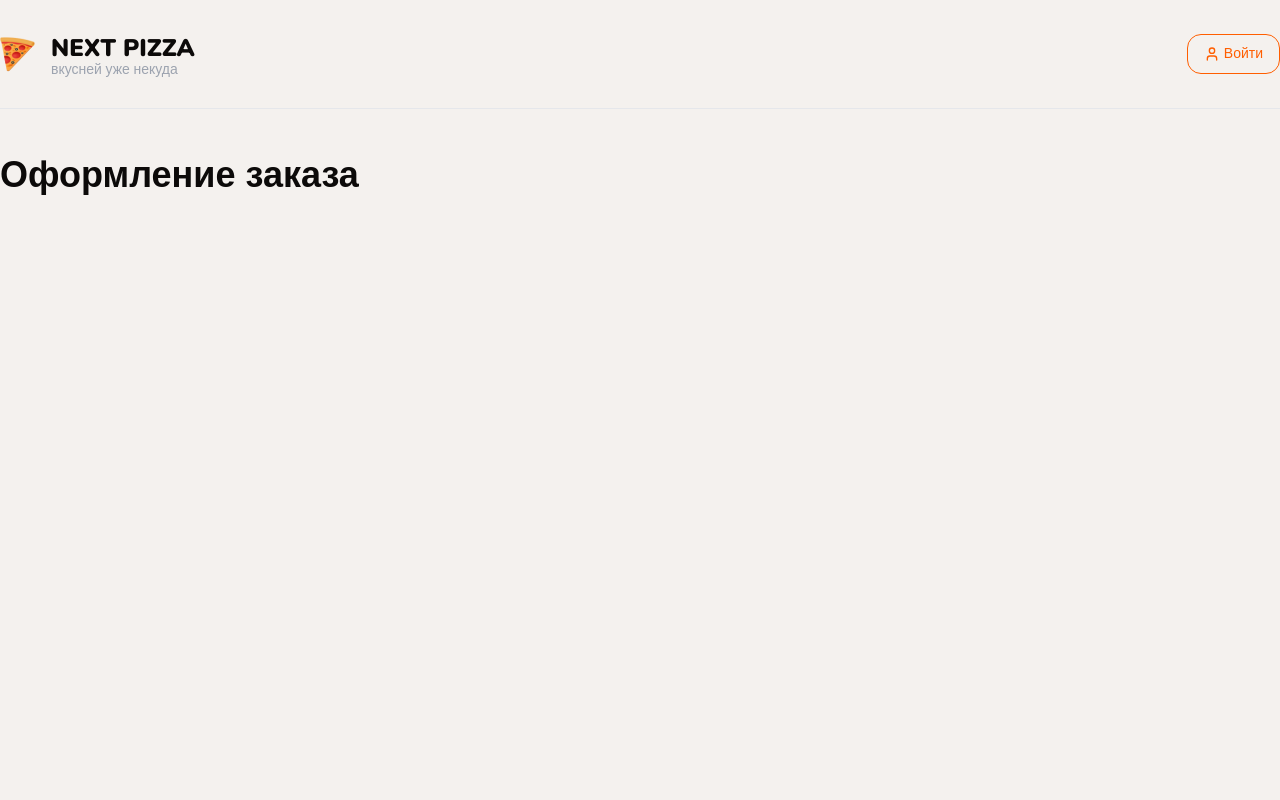
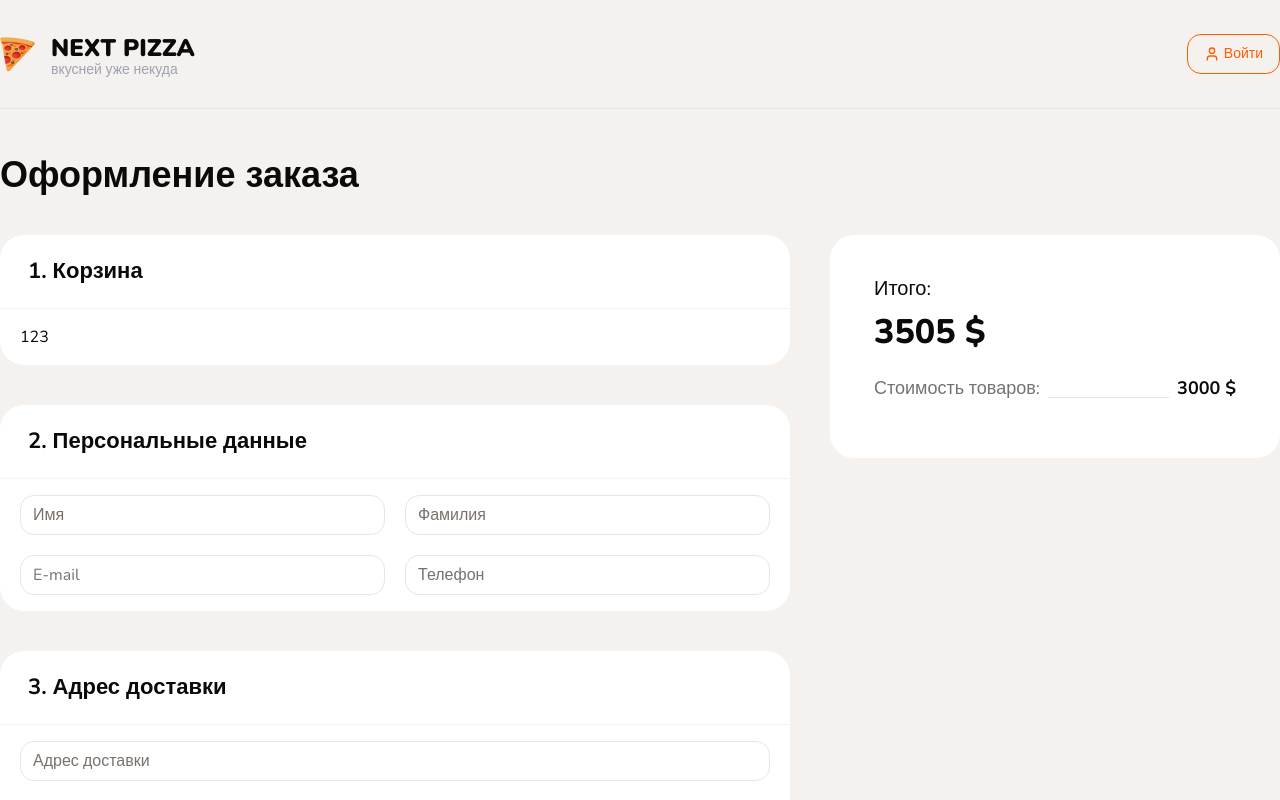
Before and after one commit to PerpetuumG/next_pizza_archakov, a Next.js app: page /checkout in a window 1280 px wide. Shown: the top 800 px of the page. Built offline with nearby package versions, Linux system fonts and the light colour scheme.

Commit message:
add checkoutItemDetails

```diff
--- a/app/(checkout)/checkout/page.tsx
+++ b/app/(checkout)/checkout/page.tsx
@@ -1,12 +1,45 @@
-import { Container, Title } from '@/shared/components/shared';
+import { CheckoutItemDetails, Container, Title, WhiteBlock } from '@/shared/components/shared';
+import { Input, Textarea } from '@/shared/components/ui';
 
 export default function CheckoutPage() {
   return (
     <Container className={'mt-10'}>
       <Title text={'Оформление заказа'} className={'font-extrabold mb-8 text-[36px]'}></Title>
 
+      <div className={'flex gap-10'}>
+        {/* Левый блок */}
+        <div className={'flex flex-col gap-10 flex-1 mb-20'}>
+          <WhiteBlock title={'1. Корзина'}>123</WhiteBlock>
 
+          <WhiteBlock title={'2. Персональные данные'}>
+            <div className={'grid grid-cols-2 gap-5'}>
+              <Input name={'firstName'} className={'text-base'} placeholder={'Имя'} />
+              <Input name={'lastName'} className={'text-base'} placeholder={'Фамилия'} />
+              <Input name={'email'} className={'text-base'} placeholder={'E-mail'} />
+              <Input name={'phone'} className={'text-base'} placeholder={'Телефон'} />
+            </div>
+          </WhiteBlock>
 
+          <WhiteBlock title={'3. Адрес доставки'}>
+            <div className={'flex flex-col gap-5'}>
+              <Input name={'firstName'} className={'text-base'} placeholder={'Адрес доставки'} />
+              <Textarea className={'text-base'} rows={5} placeholder={'Комментарий к заказу'} />
+            </div>
+          </WhiteBlock>
+        </div>
+
+        {/* Правый блок */}
+        <div className={'w-[450px]'}>
+          <WhiteBlock className={'p-6 sticky top-4'}>
+            <div className={'flex flex-col gap-1'}>
+              <span className={'text-xl'}>Итого: </span>
+              <span className={'text-[34px] font-extrabold'}>3505 $</span>
+            </div>
+
+            <CheckoutItemDetails title={'Стоимость товаров:'} value={'3000'} />
+          </WhiteBlock>
+        </div>
+      </div>
     </Container>
   );
 }
--- /dev/null
+++ b/shared/components/shared/checkout-item-details.tsx
@@ -0,0 +1,23 @@
+import React, { FC } from 'react';
+import { cn } from '@/shared/lib/utils';
+
+interface Props {
+  className?: string;
+  title?: string;
+  value?: string;
+}
+
+export const CheckoutItemDetails: FC<Props> = ({ className, title, value }) => {
+  return (
+    <div className={cn('flex my-4', className)}>
+      <span className={'flex flex-1 text-lg text-neutral-500'}>
+        {title}
+        <div
+          className={'flex-1 border-b border-shared border-b-neutral-200 relative -top-1 mx-2'}
+        />
+      </span>
+
+      <span className={'font-bold text-lg'}>{value} $</span>
+    </div>
+  );
+};
--- a/shared/components/shared/index.ts
+++ b/shared/components/shared/index.ts
@@ -22,3 +22,5 @@ export { CountIconButton } from './count-icon-button';
 export { CartDrawer } from './cart-drawer';
 export { CartDrawerItem } from './cart-drawer-item';
 export { ProductForm } from './product-form';
+export { WhiteBlock } from './white-block';
+export { CheckoutItemDetails } from './checkout-item-details';
```
